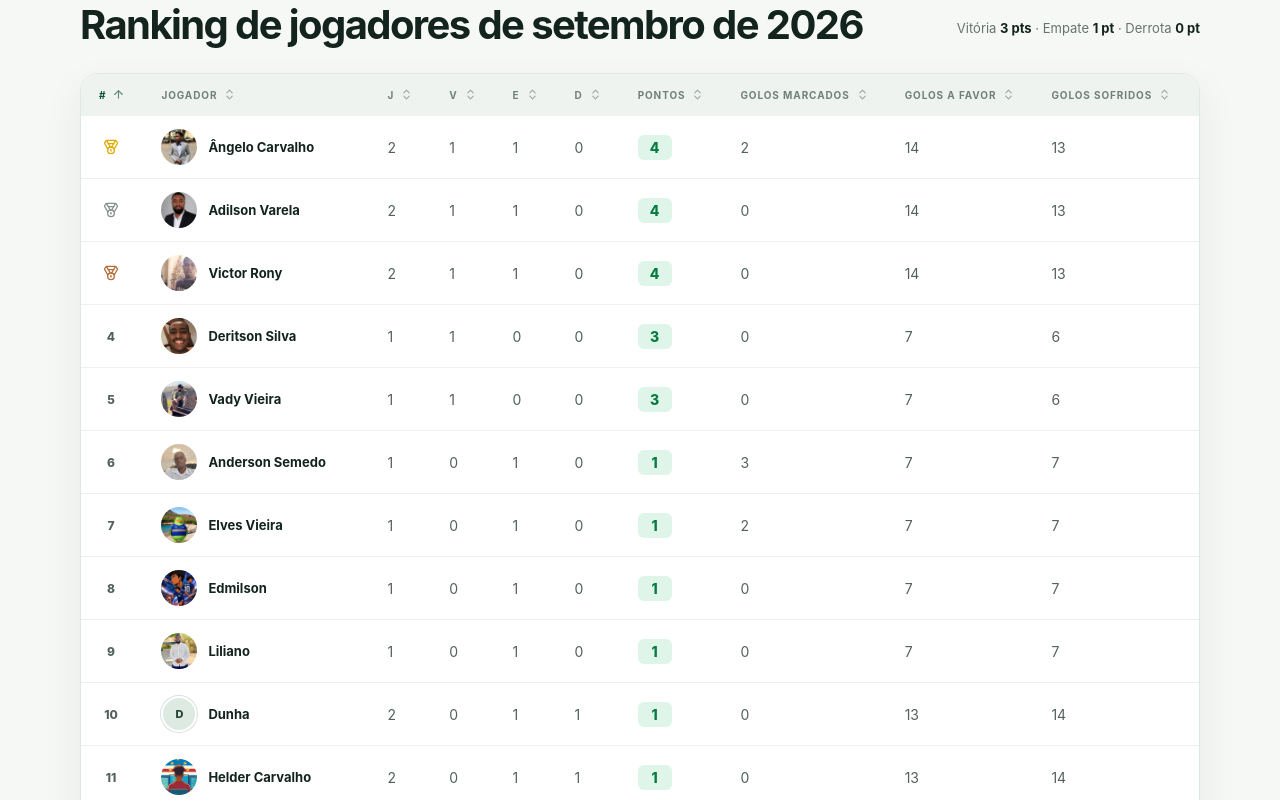
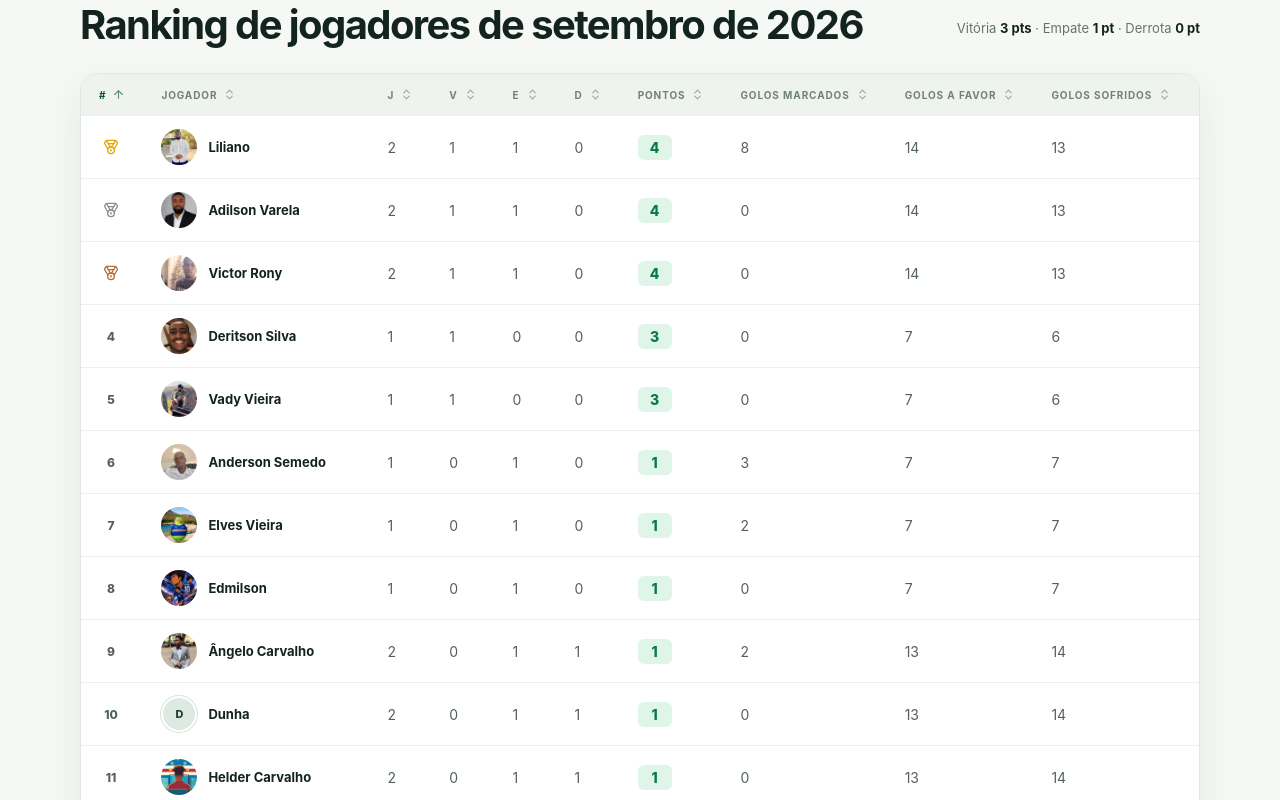
Before and after one commit to elvessilvavieira/Football-Cabalis, a Next.js app: page / in a window 1280 px wide. Shown: the part 600-1400 px from the top of the page. Built offline with nearby package versions, Linux system fonts and the light colour scheme.

Commit message:
fix: match result

```diff
--- a/src/data/match/2026-09-02.ts
+++ b/src/data/match/2026-09-02.ts
@@ -10,10 +10,10 @@ export const match20260902: Game = {
     score: 6,
     players: [
       { playerId: "helder", goals: 0 },
+      { playerId: "josue", goals: 0 },
+      { playerId: "angelo", goals: 1 },
       { playerId: "paulo", goals: 0 },
       { playerId: "dunha", goals: 0 },
-      { playerId: "josue", goals: 0 },
-      { playerId: "ericles", goals: 0 },
     ],
   },
   teamB: {
@@ -23,8 +23,8 @@ export const match20260902: Game = {
     players: [
       { playerId: "vady", goals: 0 },
       { playerId: "adilson", goals: 0 },
-      { playerId: "angelo", goals: 1 },
       { playerId: "victor", goals: 0 },
+      { playerId: "liliano", goals: 4 },
       { playerId: "detirson", goals: 0 },
     ],
   },
--- a/src/data/match/2026-09-03.ts
+++ b/src/data/match/2026-09-03.ts
@@ -21,7 +21,7 @@ export const match20260903: Game = {
     color: "azul",
     score: 7,
     players: [
-      { playerId: "liliano", goals: 0 },
+      { playerId: "liliano", goals: 4 },
       { playerId: "adilson", goals: 0 },
       { playerId: "dunha", goals: 0 },
       { playerId: "angelo", goals: 1 },
```
